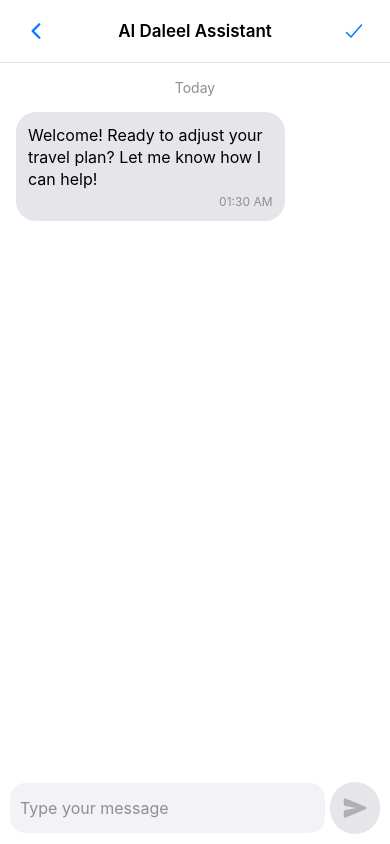
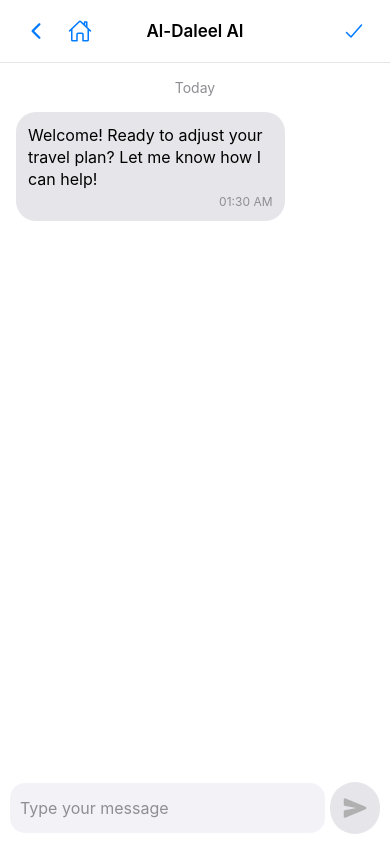
Before and after one commit to Mohammedbbk/AldaleelApp, a React Native app: screen /AssistantScreen in a window 390 px wide. Built offline with nearby package versions, Linux system fonts and the light colour scheme; no server answers.

Commit message:
adding home button + debugging

```diff
--- a/App.js
+++ b/App.js
@@ -12,6 +12,7 @@ import VerificationScreen from "./src/screens/VerificationScreen";
 import ForgotPasswordScreen from "./src/screens/ForgotPasswordScreen";
 import UserPlanScreen from "./src/screens/UserPlanScreen";
 import AssistantScreen from "./src/screens/AssistantScreen";
+import InformationScreen from "./src/screens/InformationScreen";
 
 const Stack = createStackNavigator();
 
@@ -22,6 +23,10 @@ class App extends React.Component {
         <Stack.Navigator screenOptions={{ headerShown: false }}>
           <Stack.Screen name="UserPlanScreen" component={UserPlanScreen} />
           <Stack.Screen name="AssistantScreen" component={AssistantScreen} />
+          <Stack.Screen
+            name="InformationScreen"
+            component={InformationScreen}
+          />
         </Stack.Navigator>
       </NavigationContainer>
     );
--- a/src/screens/AssistantScreen.js
+++ b/src/screens/AssistantScreen.js
@@ -25,12 +25,22 @@ const initialMessages = [
 ];
 
 class ChatScreen extends React.Component {
+  // Initialize with mock data
   state = {
-    messages: initialMessages, // Initialize with mock data
+    messages: initialMessages,
     userInput: "",
     isLoading: false,
   };
-
+  //handelers
+  handleBack = () => {
+    this.props.navigation.replace("UserPlanScreen");
+  };
+  handleHome = () => {
+    this.props.navigation.navigate("MainScreen");
+  };
+  handleProceed = () => {
+    //TBD
+  };
   // Create a ref for the ScrollView
   scrollViewRef = React.createRef();
 
@@ -39,10 +49,6 @@ class ChatScreen extends React.Component {
     if (this.scrollViewRef.current) {
       this.scrollViewRef.current.scrollToEnd({ animated: true });
     }
-  };
-
-  handleBack = () => {
-    this.props.navigation.replace("UserPlanScreen");
   };
 
   handleInputChange = (text) => {
@@ -142,11 +148,11 @@ class ChatScreen extends React.Component {
 
     return (
       <SafeAreaView style={styles.container}>
-        <StatusBar barStyle="dark-content" />
-
         {/* Header */}
-        <View style={styles.header}>
-          <TouchableOpacity style={styles.headerButton}>
+        <View style={styles.headerContainer}>
+          <Text style={styles.titleText}>Al-Daleel AI</Text>
+          <View style={styles.headerButton}>
+            <TouchableOpacity>
               <Ionicons
                 name="chevron-back"
                 size={24}
@@ -154,10 +160,25 @@ class ChatScreen extends React.Component {
                 onPress={this.handleBack}
               />
             </TouchableOpacity>
-          <Text style={styles.headerTitle}>AI Daleel Assistant</Text>
-          <TouchableOpacity style={styles.headerButton}>
-            <Ionicons name="checkmark" size={24} color="#007AFF" />
+            <TouchableOpacity>
+              <Ionicons
+                name="home-outline"
+                size={24}
+                color="#007AFF"
+                onPress={this.handleHome}
+              />
             </TouchableOpacity>
+          </View>
+          <View style={styles.headerButton}>
+            <TouchableOpacity>
+              <Ionicons
+                name="checkmark"
+                size={24}
+                color="#007AFF"
+                onPress={this.handleShare}
+              />
+            </TouchableOpacity>
+          </View>
         </View>
 
         {/* Chat Messages */}
@@ -241,7 +262,8 @@ const styles = StyleSheet.create({
     flex: 1,
     backgroundColor: "#FFFFFF",
   },
-  header: {
+  headerContainer: {
+    backgroundColor: "white",
     flexDirection: "row",
     alignItems: "center",
     justifyContent: "space-between",
@@ -250,13 +272,26 @@ const styles = StyleSheet.create({
     borderBottomWidth: 1,
     borderBottomColor: "#E5E5EA",
   },
-  headerButton: {
-    padding: 8,
+  titleContainer: {
+    position: "absolute",
+    right: "0",
+    left: "0",
   },
-  headerTitle: {
+  titleText: {
     fontSize: 17,
     fontWeight: "600",
     color: "#000000",
+    textAlign: "center",
+    position: "absolute",
+    left: 0,
+    right: 0,
+  },
+  headerButton: {
+    flexDirection: "row",
+    justifyContent: "flex-end",
+    flexShrink: 1,
+    padding: 8,
+    gap: 20,
   },
   chatContainer: {
     flex: 1,
--- a/src/screens/InformationScreen.js
+++ b/src/screens/InformationScreen.js
@@ -12,5 +12,237 @@ import {
 import { SafeAreaView } from "react-native-safe-area-context";
 import { Ionicons } from "@expo/vector-icons";
 
-class InformationScreen extends React.Component {}
+class InformationScreen extends React.Component {
+  //handlers
+  handleBack = () => {
+    this.props.navigation.navigate("UserPlanScreen");
+  };
+  handleHome = () => {
+    this.props.navigation.navigate("MainScreen");
+  };
+  handleEditPlan = () => {
+    this.props.navigation.navigate("AssistantScreen");
+  };
+  handleNext = () => {
+    this.props.navigation.navigate("InformationScreen");
+  };
+  handleShare = () => {};
+  render() {
+    return (
+      <SafeAreaView>
+        {/* Header Section */}
+
+        <View style={styles.headerContainer}>
+          <Text style={styles.titleText}>Your Plan</Text>
+          <View style={styles.headerButton}>
+            <TouchableOpacity>
+              <Ionicons
+                name="chevron-back"
+                size={24}
+                color="#007AFF"
+                onPress={this.handleBack}
+              />
+            </TouchableOpacity>
+            <TouchableOpacity>
+              <Ionicons
+                name="home-outline"
+                size={24}
+                color="#007AFF"
+                onPress={this.handleHome}
+              />
+            </TouchableOpacity>
+          </View>
+          <View style={styles.headerButton}>
+            <TouchableOpacity>
+              <Ionicons
+                name="share-outline"
+                size={24}
+                color="#007AFF"
+                onPress={this.handleShare}
+              />
+            </TouchableOpacity>
+            <TouchableOpacity>
+              <Ionicons
+                name="pencil-outline"
+                size={24}
+                color="#007AFF"
+                onPress={this.handleEditPlan}
+              />
+            </TouchableOpacity>
+          </View>
+        </View>
+      </SafeAreaView>
+    );
+  }
+}
+
 export default InformationScreen;
+
+const styles = StyleSheet.create({
+  wrapper: {
+    position: "relative",
+    width: "100%",
+    backgroundColor: "#f5f5f5",
+  },
+  container: {
+    paddingBottom: 200,
+    paddingInline: 10,
+  },
+  headerContainer: {
+    backgroundColor: "white",
+    flexDirection: "row",
+    alignItems: "center",
+    justifyContent: "space-between",
+    paddingHorizontal: 16,
+    paddingVertical: 10,
+    borderBottomWidth: 1,
+    borderBottomColor: "#E5E5EA",
+  },
+  titleContainer: {
+    position: "absolute",
+    right: "0",
+    left: "0",
+  },
+  titleText: {
+    fontSize: 17,
+    fontWeight: "600",
+    color: "#000000",
+    textAlign: "center",
+    position: "absolute",
+    left: 0,
+    right: 0,
+  },
+  headerButton: {
+    flexDirection: "row",
+    justifyContent: "flex-end",
+    flexShrink: 1,
+    padding: 8,
+    gap: 20,
+  },
+  icon: {
+    width: 44,
+    height: 44,
+  },
+  overallReview: {
+    flexDirection: "row",
+    justifyContent: "center",
+    shadowRadius: 6,
+    shadowOpacity: 0.1,
+    shadowOffset: { width: 0, height: 2 },
+    shadowColor: "#000",
+    elevation: 3,
+    backgroundColor: "white",
+    padding: 10,
+    marginBlock: 10,
+    borderRadius: 10,
+  },
+  detailCol: {
+    flexDirection: "column",
+    justifyContent: "space-between",
+    alignItems: "flex-start",
+  },
+  detailColSeperator: {
+    flexDirection: "column",
+    justifyContent: "space-between",
+    alignItems: "flex-start",
+  },
+  detailItem: {
+    flexDirection: "row",
+    padding: 10,
+  },
+  detailLabel: {
+    fontSize: 14,
+    color: "#666",
+    marginBottom: 4,
+  },
+  detailValue: {
+    fontSize: 16,
+    fontWeight: "500",
+    color: "#333",
+  },
+  itineraryWrapper: {
+    flexDirection: "column",
+    alignItems: "strech",
+  },
+  dayHeader: {
+    fontSize: 13,
+    fontWeight: "400",
+    color: "#333",
+    marginBottom: 5,
+  },
+  dayContainer: {
+    padding: 0,
+    position: "relative",
+    backgroundColor: "#00ADEF",
+    borderRadius: 10,
+    borderTopLeftRadius: 0,
+    borderTopRightRadius: 0,
+    overflow: "hidden",
+    marginBottom: 20,
+    shadowRadius: 6,
+    shadowOpacity: 0.1,
+    shadowOffset: { width: 0, height: 2 },
+    shadowColor: "#000",
+    elevation: 3,
+  },
+  activityImage: {
+    backgroundColor: "#555",
+    width: "100%",
+    height: 200,
+  },
+  activityItem: {},
+  activityDetails: {
+    padding: 20,
+  },
+  activityTime: {
+    fontSize: 14,
+    color: "white",
+    fontWeight: 400,
+    marginBottom: 4,
+  },
+  activityName: {
+    fontSize: 18,
+    fontWeight: 500,
+    color: "white",
+  },
+  accordianContent: {
+    borderColor: "#3333",
+    backgroundColor: "white",
+  },
+  planItem: {
+    flexDirection: "row",
+    gap: 5,
+    justifyContent: "space-between",
+    padding: 10,
+  },
+  planTime: {
+    color: "#666",
+    width: 70,
+    borderRightWidth: 1,
+    borderColor: "#666",
+  },
+  planEvent: {
+    flex: 2,
+    flexWrap: 1,
+  },
+  buttonContainer: {
+    position: "absolute",
+    zIndex: 1,
+    bottom: 100,
+    width: "100%",
+    alignItems: "center",
+  },
+  nextButton: {
+    height: 57,
+    width: 122,
+    backgroundColor: "#24BAEC",
+    borderRadius: 10,
+    justifyContent: "center",
+    alignItems: "center",
+  },
+  nextButtonText: {
+    color: "white",
+    fontSize: 20,
+    fontWeight: "500",
+  },
+});
--- a/src/screens/UserPlanScreen.js
+++ b/src/screens/UserPlanScreen.js
@@ -352,6 +352,9 @@ const Accordion = ({ title, children }) => {
 class UserPlanScreen extends React.Component {
   //handlers
   handleBack = () => {
+    //TBD
+  };
+  handleHome = () => {
     this.props.navigation.navigate("MainScreen");
   };
   handleEditPlan = () => {
@@ -376,6 +379,14 @@ class UserPlanScreen extends React.Component {
                 size={24}
                 color="#007AFF"
                 onPress={this.handleBack}
+              />
+            </TouchableOpacity>
+            <TouchableOpacity>
+              <Ionicons
+                name="home-outline"
+                size={24}
+                color="#007AFF"
+                onPress={this.handleHome}
               />
             </TouchableOpacity>
           </View>
@@ -506,10 +517,6 @@ const styles = StyleSheet.create({
     padding: 8,
     gap: 20,
   },
-  icon: {
-    width: 44,
-    height: 44,
-  },
   overallReview: {
     flexDirection: "row",
     justifyContent: "center",
```
Lines whose indentation alone changed are shown as unchanged.
